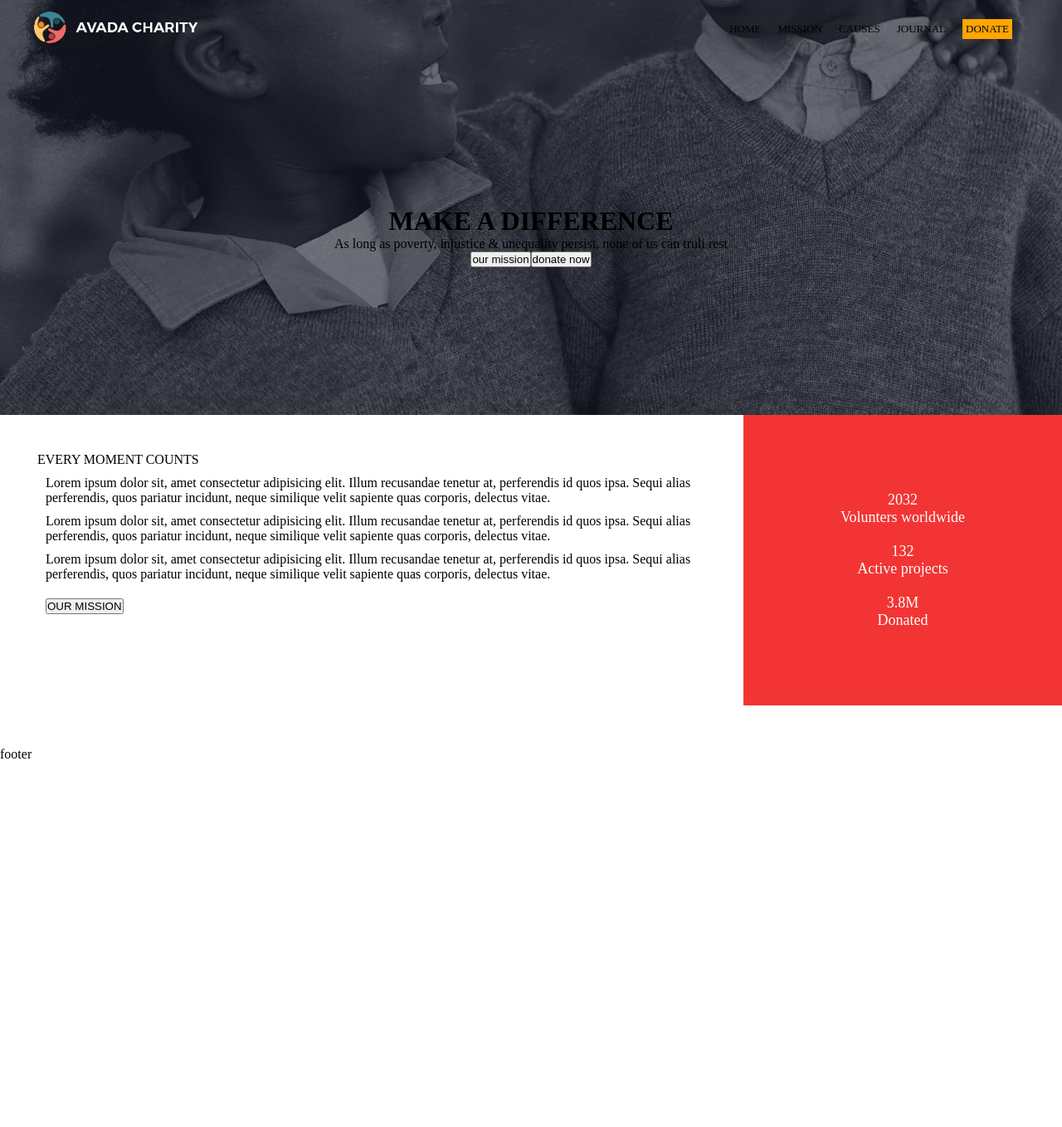
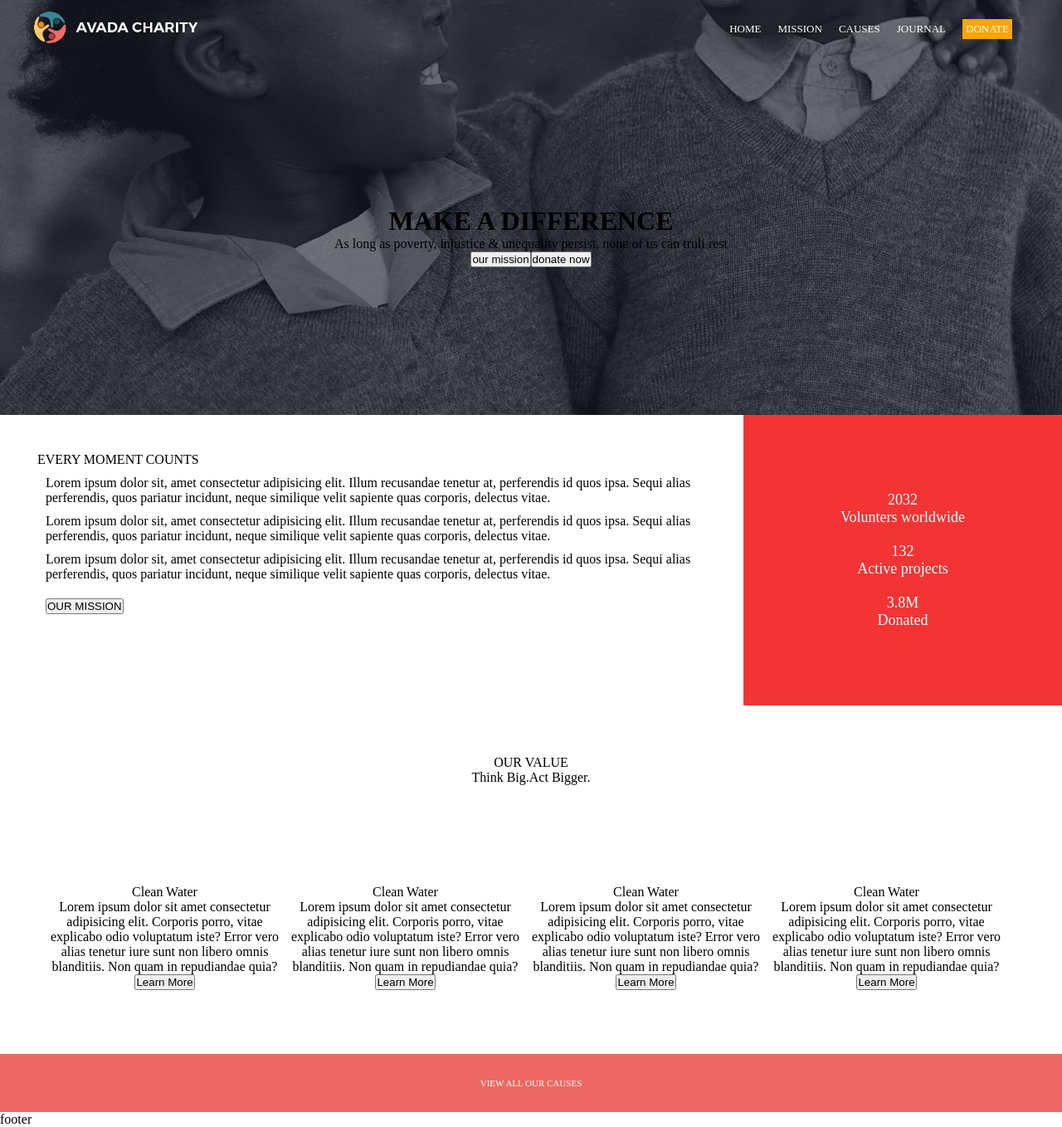
Before and after one commit to Cristian1231233/proj-html-vuejs, a Vue app: page / in a window 1280 px wide. Shown: the whole page at 83% size. Before the commit the page ends 918 px from the top, so only its background shows below. Built offline with nearby package versions, Linux system fonts and the light colour scheme.

Commit message:
ciclo il menu dell'header

```diff
--- a/src/components/Header.vue
+++ b/src/components/Header.vue
@@ -4,7 +4,7 @@
         <div class="logo">
             <img src="../assets/images/avada-charity-logo.png" alt="">
         </div>
-        <Menu />
+        <Menu :ListMenu="ListMenu" />
     </div>
     <div class="container-header-bottom">
       <div class="header-bottom">
@@ -23,6 +23,16 @@ import Menu from './Menu'
 
 export default {
    nome: 'Header',
+   data(){
+        return{
+            ListMenu:[
+                'HOME',
+                'MISSION',
+                'CAUSES',
+                'JOURNAL'
+            ]
+        }
+    },
    components:{
        Menu
    }
--- a/src/components/Main.vue
+++ b/src/components/Main.vue
@@ -26,12 +26,45 @@
               </div>
           </div>
       </div>
+      <div class="section-2">
+          <div>OUR VALUE</div>
+          <div class="line"></div>
+          <div>Think Big.Act Bigger.</div>
+          <div class="container-ciclo-2">
+              <div class="element">
+                  <div class="symbol"></div>
+                  <div class="title">Clean Water</div>
+                  <p>Lorem ipsum dolor sit amet consectetur adipisicing elit. Corporis porro, vitae explicabo odio voluptatum iste? Error vero alias tenetur iure sunt non libero omnis blanditiis. Non quam in repudiandae quia?</p>
+                  <button>Learn More</button>
+              </div>
+              <div class="element">
+                  <div class="symbol"></div>
+                  <div class="title">Clean Water</div>
+                  <p>Lorem ipsum dolor sit amet consectetur adipisicing elit. Corporis porro, vitae explicabo odio voluptatum iste? Error vero alias tenetur iure sunt non libero omnis blanditiis. Non quam in repudiandae quia?</p>
+                  <button>Learn More</button>
+              </div>
+              <div class="element">
+                  <div class="symbol"></div>
+                  <div class="title">Clean Water</div>
+                  <p>Lorem ipsum dolor sit amet consectetur adipisicing elit. Corporis porro, vitae explicabo odio voluptatum iste? Error vero alias tenetur iure sunt non libero omnis blanditiis. Non quam in repudiandae quia?</p>
+                  <button>Learn More</button>
+              </div>
+              <div class="element">
+                  <div class="symbol"></div>
+                  <div class="title">Clean Water</div>
+                  <p>Lorem ipsum dolor sit amet consectetur adipisicing elit. Corporis porro, vitae explicabo odio voluptatum iste? Error vero alias tenetur iure sunt non libero omnis blanditiis. Non quam in repudiandae quia?</p>
+                  <button>Learn More</button>
+              </div>
+          </div>
+      </div>
+      <div class="section-3">VIEW ALL OUR CAUSES</div>
   </div>
 </template>
 
 <script>
 export default {
-   nome: 'Main'
+   nome: 'Main',
+
 }
 </script>
 
@@ -66,11 +99,40 @@ export default {
             text-align: center;
             color: white;
             background-color: rgb(243, 52, 52);
+
             .num-text{
                 margin: 20px;
                 font-size: 18px;
             }
         }
+
+    }
+    .section-2{
+            height: 300px;
+            text-align: center;
+            margin: 60px;
+
+            // .line{
+            //     // height: 3px;
+            //     // width: 60px;
+            //     // background-color: yellow;
+
+            // }
+            .container-ciclo-2{
+                display: flex;
+                margin-top: 120px;
+                .element{
+                    margin-right: 13px;
+                }
+            }
+    }
+    .section-3{
+        height: 70px;
+        color: white;
+        font-size: 11px;
+        background-color: #ed6864;
+        text-align: center;
+        line-height: 70px;
     }
 }
 
--- a/src/components/Menu.vue
+++ b/src/components/Menu.vue
@@ -1,10 +1,10 @@
 <template>
   <div class="menu">
             <ul>
-                <li>HOME</li>
-                <li>MISSION</li>
-                <li>CAUSES</li>
-                <li>JOURNAL</li>
+                <li v-for="(item, index) in ListMenu"
+                :key="index" >
+                {{item}}
+                </li>
                 <li class="bottone">DONATE</li>
             </ul>
         </div>
@@ -12,7 +12,10 @@
 
 <script>
 export default {
-    nome: 'Menu'
+    nome: 'Menu',
+    props:{
+       ListMenu: Array
+   },
 }
 </script>
 
@@ -24,6 +27,7 @@ ul{
     justify-content: space-around;
     align-items: center;
     li{
+        color: white;
         font-size: 13px;
         margin-right: 20px;
         cursor: pointer;
```
